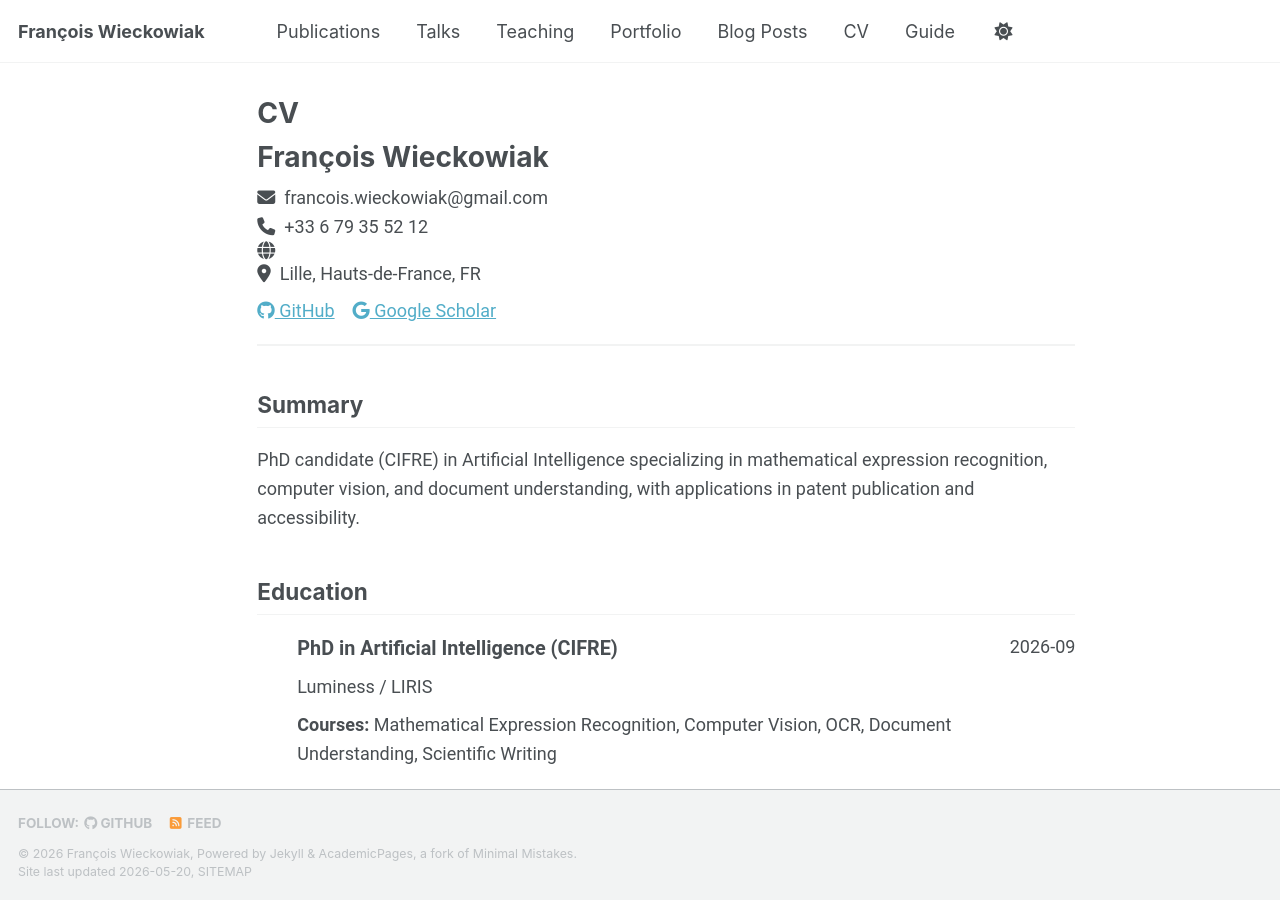
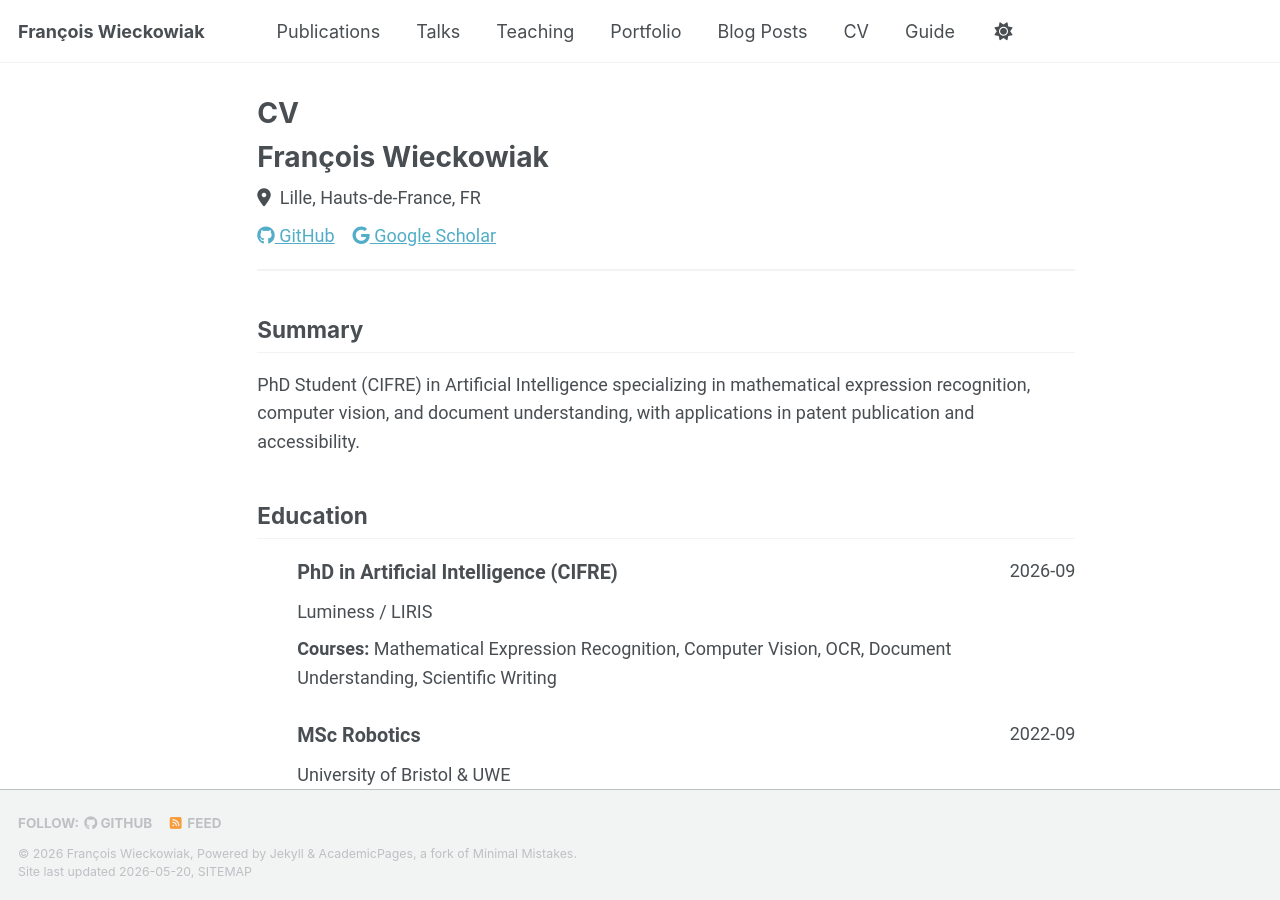
Before and after one commit to fwieckowiak/fwieckowiak.github.io, a Jekyll site: the page built from _pages/cv-json.md, in a window 1280 px wide and 900 px high. Built offline with Jekyll 4.4.1, drawn with Linux system fonts in a browser that asks for light colours; a script bundle is joined from its source files by our own code; library files that are not in the unit come from our copies.

Commit message:
edit cv2

```diff
--- a/_data/cv.json
+++ b/_data/cv.json
@@ -1,13 +1,9 @@
 {
   "basics": {
     "name": "François Wieckowiak",
-    "email": "francois.wieckowiak@gmail.com",
-    "phone": "+33 6 79 35 52 12",
-    "website": "",
-    "summary": "PhD candidate (CIFRE) in Artificial Intelligence specializing in mathematical expression recognition, computer vision, and document understanding, with applications in patent publication and accessibility.",
+    "summary": "PhD Student (CIFRE) in Artificial Intelligence specializing in mathematical expression recognition, computer vision, and document understanding, with applications in patent publication and accessibility.",
     "location": {
-      "address": "102 rue Jules Guesde, Apt. 93",
-      "postalCode": "59000",
+      "postalCode": "59800",
       "city": "Lille",
       "countryCode": "FR",
       "region": "Hauts-de-France"
@@ -15,7 +11,7 @@
     "profiles": [
       {
         "network": "GitHub",
-        "username": "",
+        "username": "fwieckowiak",
         "url": ""
       },
       {
@@ -128,7 +124,7 @@
     {
       "name": "Programming",
       "level": "",
-      "keywords": ["Python", "C++", "MATLAB", "Java", "HTML/CSS", "PHP", "SQL", "LaTeX"]
+      "keywords": ["Python", "MATLAB", "Java", "HTML/CSS", "PHP", "SQL", "LaTeX"]
     },
     {
       "name": "Tools",
```
